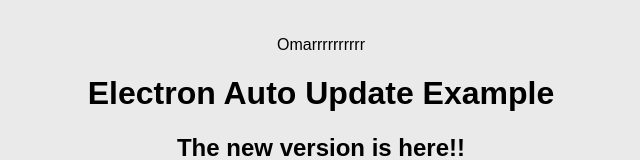
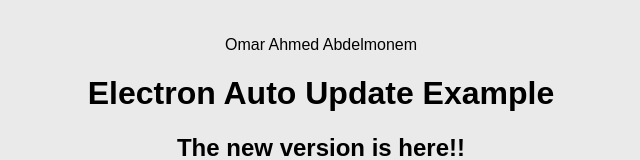
Before and after one commit to Omarmonem0/auto-update-example, an Electron app: page index.html in a window 800 px wide. Shown: the top 160 px of the page, without its empty margins (79-719 px from the left). Drawn offline with Linux system fonts and the light colour scheme; no server answers.

Commit message:
version 1.0.9

```diff
--- a/index.html
+++ b/index.html
@@ -30,7 +30,7 @@
 </head>
 
 <body>
-    <p>Omarrrrrrrrrr</p>
+    <p>Omar Ahmed Abdelmonem</p>
     <h1>Electron Auto Update Example</h1>
     <h2>The new version is here!!</h2>
     <h3>Ya Raaaab</h3>
--- a/package.json
+++ b/package.json
@@ -1,6 +1,6 @@
 {
   "name": "auto-update-example",
-  "version": "1.0.8",
+  "version": "1.0.9",
   "description": "electron auto update example",
   "main": "main.js",
   "scripts": {
```
